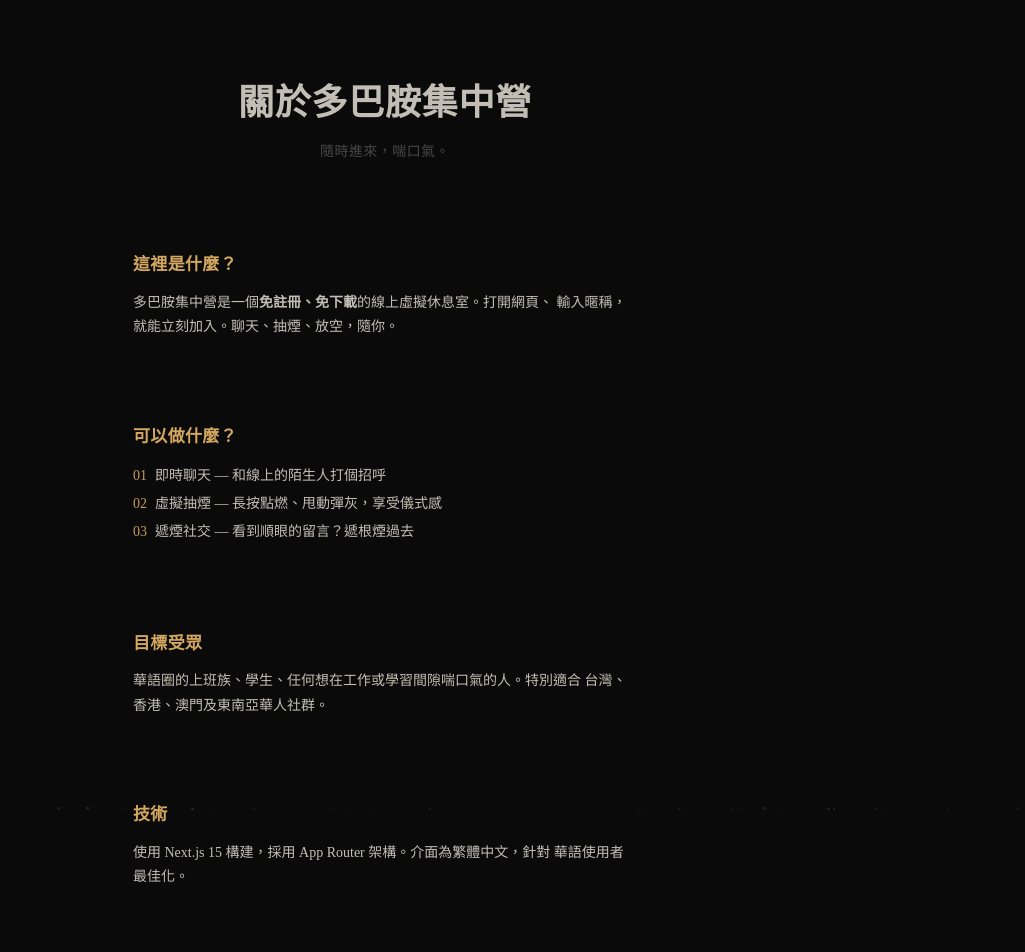
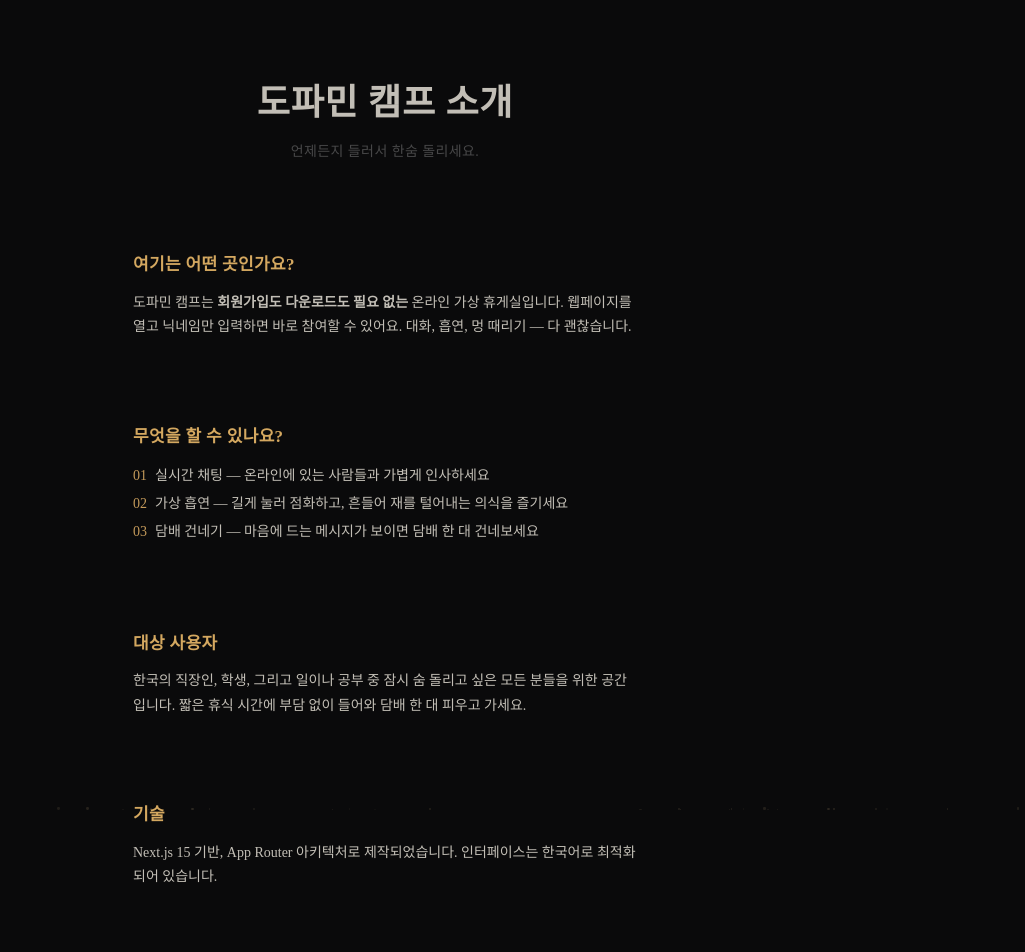
Before and after one commit to dd01402433/virtual-break-room, a Next.js app: page /about in a window 1280 px wide. Shown: the top 952 px of the page, without its empty margins (255-1280 px from the left). Built offline with nearby package versions, Linux system fonts and the light colour scheme; a small style sheet from the web is missing.

Commit message:
feat: Korean localization - full site targeting KR market

```diff
--- a/app/about/page.tsx
+++ b/app/about/page.tsx
@@ -3,15 +3,15 @@ import type { Metadata } from "next";
 const SITE_URL = "https://virtual-break-room-318.vercel.app";
 
 export const metadata: Metadata = {
-  title: "關於多巴胺集中營 | 虛擬休息室介紹",
+  title: "도파민 캠프 소개 | 가상 휴게실 안내",
   description:
-    "多巴胺集中營是一個免註冊的線上虛擬休息室。打開網頁就能抽根煙、放鬆聊天，隨時進來喘口氣。",
+    "도파민 캠프는 회원가입 없이 이용 가능한 온라인 가상 휴게실입니다. 웹페이지만 열면 담배 한 대 피우며 편하게 대화할 수 있어요.",
   openGraph: {
-    title: "關於多巴胺集中營",
+    title: "도파민 캠프 소개",
     description:
-      "免註冊的華語線上休息室，隨時進來抽根煙、聊天放鬆。",
+      "회원가입 없는 한국 온라인 휴게실, 언제든지 담배 피우며 대화하세요.",
     url: `${SITE_URL}/about`,
-    siteName: "多巴胺集中營",
+    siteName: "도파민 캠프",
   },
 };
 
@@ -68,7 +68,7 @@ export default function AboutPage() {
               lineHeight: 1.3,
             }}
           >
-            關於多巴胺集中營
+            도파민 캠프 소개
           </h1>
           <p style={{
             fontSize: 14,
@@ -77,7 +77,7 @@ export default function AboutPage() {
             fontWeight: 400,
             letterSpacing: "0.03em",
           }}>
-            隨時進來，喘口氣。
+            언제든지 들러서 한숨 돌리세요.
           </p>
         </div>
 
@@ -96,11 +96,11 @@ export default function AboutPage() {
             marginBottom: 10,
             letterSpacing: "0.02em",
           }}>
-            這裡是什麼？
+            여기는 어떤 곳인가요?
           </h2>
           <p style={{ margin: 0, fontSize: 14, lineHeight: 1.75 }}>
-            多巴胺集中營是一個<b>免註冊、免下載</b>的線上虛擬休息室。打開網頁、
-            輸入暱稱，就能立刻加入。聊天、抽煙、放空，隨你。
+            도파민 캠프는 <b>회원가입도 다운로드도 필요 없는</b> 온라인 가상 휴게실입니다. 웹페이지를 열고
+            닉네임만 입력하면 바로 참여할 수 있어요. 대화, 흡연, 멍 때리기 — 다 괜찮습니다.
           </p>
         </div>
 
@@ -119,7 +119,7 @@ export default function AboutPage() {
             marginBottom: 10,
             letterSpacing: "0.02em",
           }}>
-            可以做什麼？
+            무엇을 할 수 있나요?
           </h2>
           <ul style={{
             paddingLeft: 0,
@@ -130,15 +130,15 @@ export default function AboutPage() {
           }}>
             <li>
               <span style={{ color: "#c49a5a", marginRight: 8 }}>01</span>
-              即時聊天 — 和線上的陌生人打個招呼
+              실시간 채팅 — 온라인에 있는 사람들과 가볍게 인사하세요
             </li>
             <li>
               <span style={{ color: "#c49a5a", marginRight: 8 }}>02</span>
-              虛擬抽煙 — 長按點燃、甩動彈灰，享受儀式感
+              가상 흡연 — 길게 눌러 점화하고, 흔들어 재를 털어내는 의식을 즐기세요
             </li>
             <li>
               <span style={{ color: "#c49a5a", marginRight: 8 }}>03</span>
-              遞煙社交 — 看到順眼的留言？遞根煙過去
+              담배 건네기 — 마음에 드는 메시지가 보이면 담배 한 대 건네보세요
             </li>
           </ul>
         </div>
@@ -158,11 +158,11 @@ export default function AboutPage() {
             marginBottom: 10,
             letterSpacing: "0.02em",
           }}>
-            目標受眾
+            대상 사용자
           </h2>
           <p style={{ margin: 0, fontSize: 14, lineHeight: 1.75 }}>
-            華語圈的上班族、學生、任何想在工作或學習間隙喘口氣的人。特別適合
-            台灣、香港、澳門及東南亞華人社群。
+            한국의 직장인, 학생, 그리고 일이나 공부 중 잠시 숨 돌리고 싶은 모든 분들을 위한 공간입니다.
+            짧은 휴식 시간에 부담 없이 들어와 담배 한 대 피우고 가세요.
           </p>
         </div>
 
@@ -181,11 +181,11 @@ export default function AboutPage() {
             marginBottom: 10,
             letterSpacing: "0.02em",
           }}>
-            技術
+            기술
           </h2>
           <p style={{ margin: 0, fontSize: 14, lineHeight: 1.75 }}>
-            使用 Next.js 15 構建，採用 App Router 架構。介面為繁體中文，針對
-            華語使用者最佳化。
+            Next.js 15 기반, App Router 아키텍처로 제작되었습니다. 인터페이스는 한국어로
+            최적화되어 있습니다.
           </p>
         </div>
 
@@ -203,7 +203,7 @@ export default function AboutPage() {
               textDecoration: "none",
             }}
           >
-            馬上進來喘口氣
+            지금 바로 들어오기
           </a>
         </div>
 
@@ -215,7 +215,7 @@ export default function AboutPage() {
             color: "rgba(255,255,255,0.15)",
           }}
         >
-          &copy; 2026 多巴胺集中營
+          &copy; 2026 도파민 캠프
         </p>
       </main>
     </div>
--- a/app/layout.tsx
+++ b/app/layout.tsx
@@ -6,28 +6,28 @@ const GEIST_URL =
 const SITE_URL = "https://virtual-break-room-318.vercel.app";
 
 export const metadata: Metadata = {
-  title: "多巴胺集中營 | 線上虛擬休息室 — 隨時進來喘口氣",
+  title: "도파민 캠프 | 온라인 가상 휴게실 — 언제든지 한숨 돌리세요",
   description:
-    "華語圈最 chill 的線上虛擬休息室。免註冊、免下載，打開網頁就能抽根煙、聊天放鬆。隨時進來，和陌生人一起喘口氣。",
+    "한국에서 가장 자유로운 가상 휴게실. 회원가입도 다운로드도 필요 없어요. 웹페이지를 열고 담배 한 대 피우며 편하게 대화하세요.",
   metadataBase: new URL(SITE_URL),
   openGraph: {
-    title: "多巴胺集中營 — 線上抽煙聊天室，隨時進來喘口氣",
+    title: "도파민 캠프 — 온라인 흡연 채팅방, 언제든지 들러서 한숨 돌리세요",
     description:
-      "華語圈最 chill 的線上虛擬休息室。免註冊、免下載，打開網頁就能抽根煙、聊天放鬆。",
+      "한국에서 가장 자유로운 가상 휴게실. 회원가입 불필요, 웹만 열면 담배 한 대 피우며 대화할 수 있어요.",
     url: SITE_URL,
-    siteName: "多巴胺集中營",
-    locale: "zh_TW",
+    siteName: "도파민 캠프",
+    locale: "ko_KR",
     type: "website",
   },
   twitter: {
     card: "summary_large_image",
-    title: "多巴胺集中營",
+    title: "도파민 캠프",
     description:
-      "線上虛擬休息室，隨時進來抽根煙、聊天放鬆。免註冊、免下載。",
+      "온라인 가상 휴게실, 언제든지 담배 한 대 피우며 대화하세요. 회원가입 불필요.",
   },
   alternates: {
     languages: {
-      "zh-TW": SITE_URL,
+      "ko-KR": SITE_URL,
     },
   },
   robots: {
@@ -39,10 +39,10 @@ export const metadata: Metadata = {
 const jsonLd = {
   "@context": "https://schema.org",
   "@type": "WebApplication",
-  name: "多巴胺集中營",
+  name: "도파민 캠프",
   url: SITE_URL,
   description:
-    "華語圈最 chill 的線上虛擬休息室。免註冊，隨時進來抽煙聊天。",
+    "한국에서 가장 자유로운 온라인 가상 휴게실. 회원가입 없이 언제든지 담배를 피우며 대화할 수 있습니다.",
   applicationCategory: "SocialNetworkingApplication",
   operatingSystem: "Web",
   offers: { "@type": "Offer", price: "0" },
@@ -54,7 +54,7 @@ export default function RootLayout({
   children: React.ReactNode;
 }) {
   return (
-    <html lang="zh-Hant">
+    <html lang="ko">
       <head>
         <meta name="viewport" content="width=device-width, initial-scale=1" />
         <link rel="stylesheet" href={GEIST_URL} />
--- a/components/MarqueeBanner.tsx
+++ b/components/MarqueeBanner.tsx
@@ -71,7 +71,7 @@ export default function MarqueeBanner() {
             letterSpacing: "0.03em",
           }}
         >
-          [通知]粗言穢語、垃圾訊息、不尊重他人的行為、未經授權的宣傳等行為將永久禁止入內！——助理經理
+          [공지] 욕설, 스팸, 타인을 존중하지 않는 행위, 무단 홍보 등은 영구 입장 금지됩니다! — 매니저
         </span>
       </div>
 
@@ -103,7 +103,7 @@ export default function MarqueeBanner() {
           (e.currentTarget as HTMLElement).style.color = "rgba(255,255,255,0.35)";
           (e.currentTarget as HTMLElement).style.background = "transparent";
         }}
-        title="關閉"
+        title="닫기"
       >
         ✕
       </button>
--- a/components/StatusBar.tsx
+++ b/components/StatusBar.tsx
@@ -54,7 +54,7 @@ export default function StatusBar() {
           letterSpacing: "0.04em",
         }}
       >
-        在公司屋頂抽煙休息 {onlineNow}人 / {totalOnline}人 · 今天撿到{cigButts}個菸頭
+        옥상에서 담배 피우는 중 {onlineNow}명 / {totalOnline}명 · 오늘 주운 담배꽁초 {cigButts}개
       </span>
     </div>
   );
```
Also changed, not shown: components/ChatRoom.tsx (+10 -10 lines), 1 other file (tests, documents, lock files or other folders).
